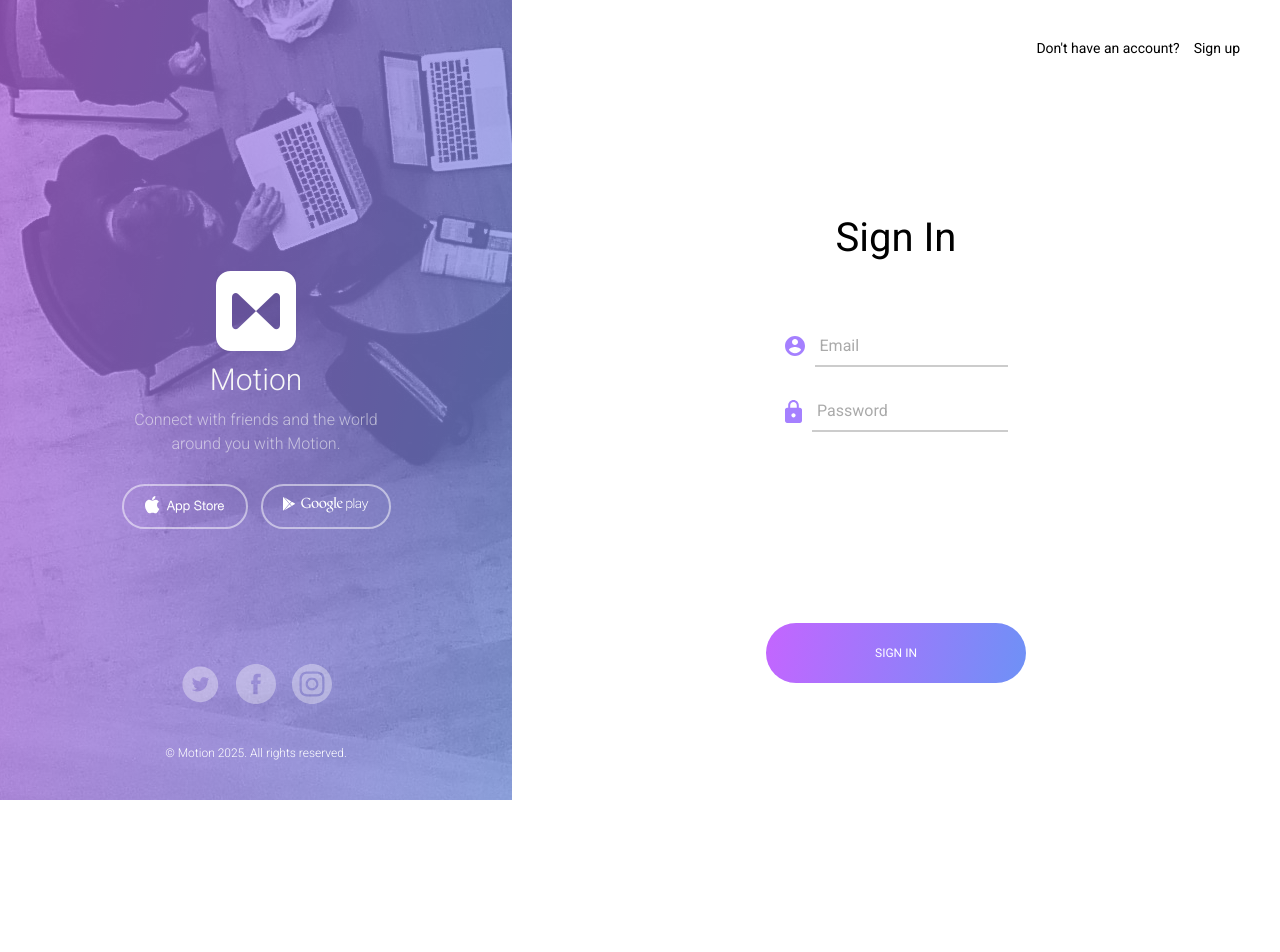
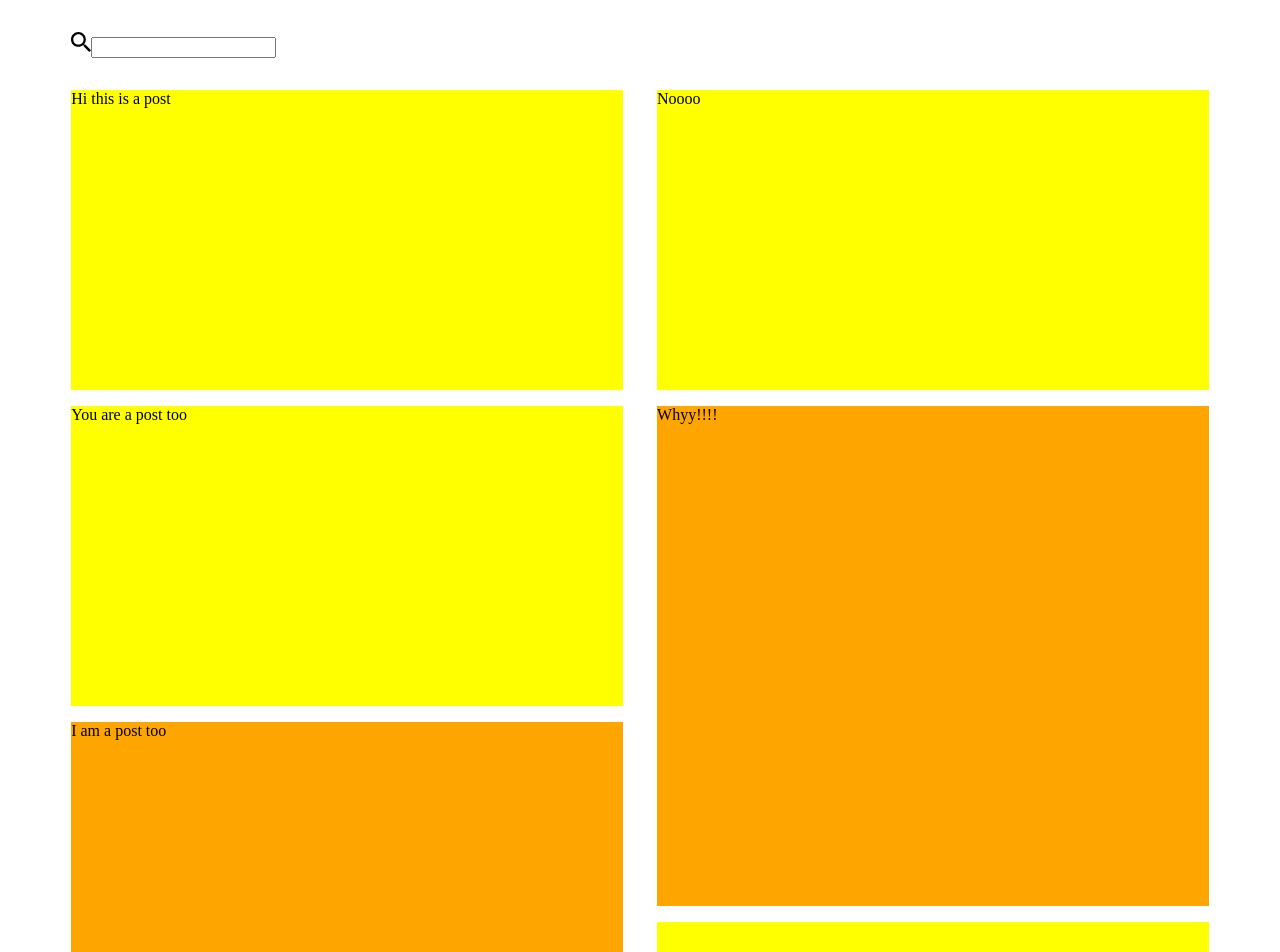
Before and after one commit to JoelEmmanuel795/Ripple-Social-Media, a React (Vite) app: page / in a window 1280 px wide. Shown: the top 952 px of the page. Before the commit the page ends 800 px from the top, so only its background shows below. Built offline with nearby package versions, Linux system fonts and the light colour scheme.

Commit message:
Started some work on the columns and styling for the post section and post components

```diff
--- a/src/App.jsx
+++ b/src/App.jsx
@@ -1,13 +1,14 @@
-import './sass/main.scss';
-
-import Sidebar from './components/AuthSidebar/Sidebar';
-import Login from './pages/Login';
+// import './sass/main.scss';
+import PostContainer from './components/Posts/PostContainer/PostContainer';
+// import Sidebar from './components/AuthSidebar/Sidebar';
+// import Login from './pages/Login';
 
 function App() {
     return (
         <>
-            <Sidebar />
-            <Login />
+            {/* <Sidebar />
+            <Login /> */}
+            <PostContainer />
         </>
     );
 }
--- /dev/null
+++ b/src/components/Posts/PostContainer/PostContainer.jsx
@@ -0,0 +1,20 @@
+import './PostContainer.scss';
+import PostNavbar from '../PostsNavbar/PostNavbar';
+
+const PostContainer = () => {
+    return (
+        <div className="post-master-container">
+            <PostNavbar />
+            <div className="post-columns-container">
+                <div className="boxy">Hi this is a post</div>
+                <div className="boxy">You are a post too</div>
+                <div className="rectangley">I am a post too</div>
+                <div className="boxy">Noooo</div>
+                <div className="rectangley">Whyy!!!!</div>
+                <div className="boxy"></div>
+            </div>
+        </div>
+    );
+};
+
+export default PostContainer;
--- /dev/null
+++ b/src/components/Posts/PostContainer/PostContainer.scss
@@ -0,0 +1,24 @@
+.post-master-container {
+    padding: 0 5%;
+    margin-top: 2rem;
+
+    .post-columns-container {
+        column-count: 2;
+        column-gap: 3%;
+        margin-top: 2rem;
+        .boxy {
+            width: auto;
+            height: 300px;
+            background-color: yellow;
+            break-inside: avoid;
+            margin-bottom: 1rem;
+        }
+        .rectangley {
+            width: auto;
+            height: 500px;
+            background-color: orange;
+            break-inside: avoid;
+            margin-bottom: 1rem;
+        }
+    }
+}
--- /dev/null
+++ b/src/components/Posts/PostsNavbar/PostNavbar.jsx
@@ -0,0 +1,17 @@
+import search_icon from '../../../assets/svgs/search_icon.svg';
+import './PostNavbar.scss';
+
+const PostNavbar = () => {
+    return (
+        <>
+            <nav>
+                <div className="post-search-container">
+                    <img src={search_icon}></img>
+                    <input />
+                </div>
+            </nav>
+        </>
+    );
+};
+
+export default PostNavbar;
--- /dev/null
+++ b/src/components/Posts/PostsNavbar/PostNavbar.scss
@@ -0,0 +1,5 @@
+.nav {
+    img {
+        height: 100px;
+    }
+}
```
